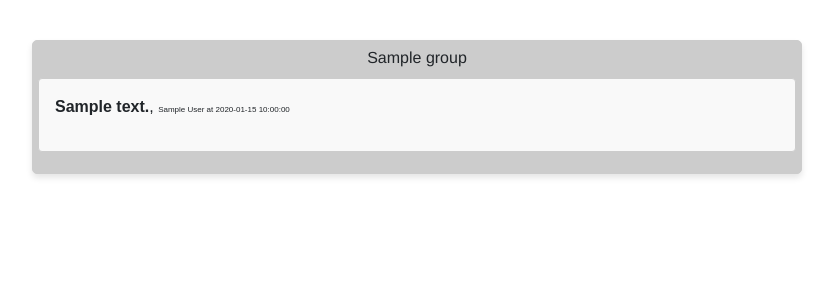
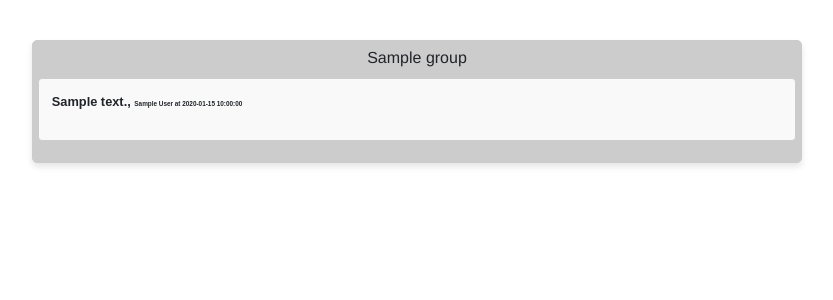
Before and after one commit to kamra34/Realtime-stickyNote-MVP, a Flask app: page /eink in a window 1280 px wide. Shown: the top 300 px of the page, without its empty margins (23-856 px from the left). Run offline with Flask 3, Linux system fonts and the light colour scheme; a user stored in the database is signed in; tables that the repository leaves empty hold one stand-in row (values such as "Sample post"); some libraries are stand-ins or nearby versions.

Commit message:
Fixed style bug

```diff
--- a/static/styles.css
+++ b/static/styles.css
@@ -65,18 +65,17 @@ textarea {
 }
 
 .note-box {
-    background-color: #ccc;
-    border: 1px solid #ccc;
-    border-radius: 5px;
+    border: 1px solid #ddd;
+    border-radius: 4px;
     padding: 5px;
     flex: 1;
-    width: calc((100% - 60px) / 3); /* Set the width to 33.33% - 20px gap */
-    /* min-width: calc(20% - 20px);*/
+    min-width: calc(20% - 20px);
     max-height: 400px;
     overflow-y: auto;
     position: relative;
     box-shadow: 0 4px 6px rgba(0, 0, 0, 0.1);
 }
+
 .note-box-title {
     font-size: 1em;
     font-weight: italic;
@@ -104,6 +103,26 @@ font-size: 0.5em !important;
     font-size: 0.1em;
 }
 
+.eink-note-box {
+    background-color: #ccc;
+    border: 1px solid #ccc;
+    border-radius: 5px;
+    padding: 5px;
+    flex: 1;
+    width: calc((100% - 60px) / 3); /* Set the width to 33.33% - 20px gap */
+    /* min-width: calc(20% - 20px);*/
+    max-height: 400px;
+    overflow-y: auto;
+    position: relative;
+    box-shadow: 0 4px 6px rgba(0, 0, 0, 0.1);
+}
+
+.eink-note-box-container {
+    display: flex;
+    flex-wrap: wrap;
+    gap: 20px;
+}
+
 .eink-note {
     font-size: 0.8em;
     margin-bottom: 0.5rem;
@@ -120,6 +139,16 @@ font-size: 0.5em !important;
     font-style: italic;
 }
 
-.eink-body {
-  background-color: #f5f5f5; /* Set the background color of the page */
+.eink-note-box-title {
+    font-size: 1em;
+    font-weight: italic;
+    margin-bottom: 8px;
+    text-align: center;
+    font-family: 'Helvetica Neue', sans-serif;
 }
+.eink-note {
+    margin-bottom: 1rem;
+}
+.eink-note-details {
+font-size: 0.5em !important;
+}
--- a/templates/eink.html
+++ b/templates/eink.html
@@ -18,15 +18,15 @@
     </div>
     {% endfor %}-->
     <ebody>
-      <div class="note-box-container">
+      <div class="eink-note-box-container">
         {% for group in groups %}
-            <div class="note-box">
-                <div class="note-box-title">{{ group.name }}</div>
+            <div class="eink-note-box">
+                <div class="eink-note-box-title">{{ group.name }}</div>
                 {% for note in group.notes %}
                     {% if (note.group and note.group.id == group.id) or (group.name == "Uncategorized" and not note.group_id)%}
-                        <div class="note">
+                        <div class="eink-note">
                             <p><strong>{{ note.content }}</strong>,
-                            <span class="note-details">{{ note.member.name if note.member else 'Unknown' }} at {{ note.date_created.strftime('%Y-%m-%d %H:%M:%S')}}</span></p>
+                            <span class="eink-note-details">{{ note.member.name if note.member else 'Unknown' }} at {{ note.date_created.strftime('%Y-%m-%d %H:%M:%S')}}</span></p>
                         </div>
                     {% endif %}
                 {% endfor %}
```
